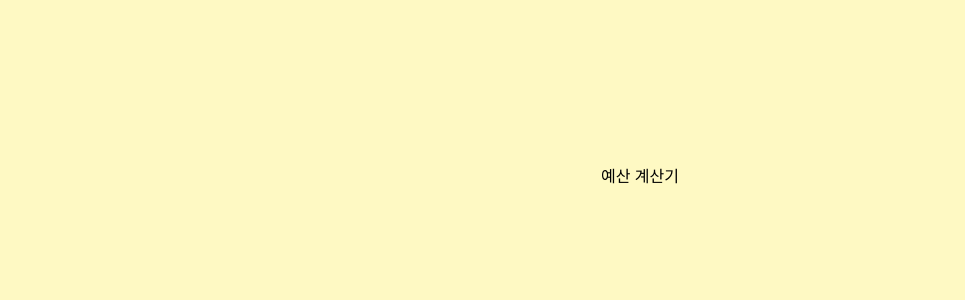
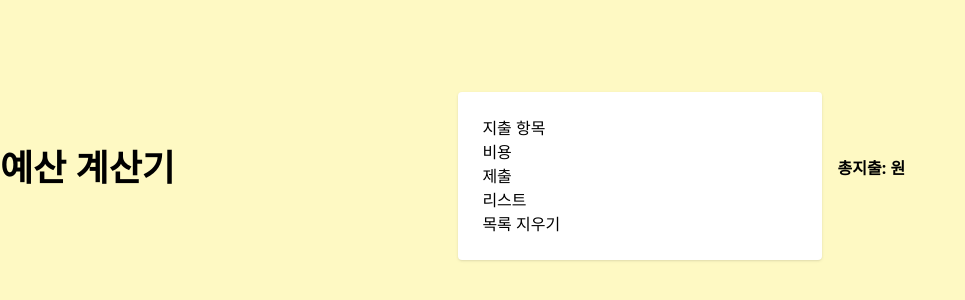
Before and after one commit to solmoonkang/react-basics, a React (Create React App) app in the folder budget-calculator-app/: page / in a window 1280 px wide. Shown: the part 224-524 px from the top of the page, without its empty margins (0-965 px from the left). Built offline with nearby package versions, Linux system fonts and the light colour scheme.

Commit message:
feat: Implement basic structure for budget calculator app

```diff
--- a/budget-calculator-app/src/App.js
+++ b/budget-calculator-app/src/App.js
@@ -3,8 +3,23 @@ import './App.css';
 function App() {
   return (
     <div className="flex items-center justify-center w-screen h-screen bg-yellow-100">
-      <div className>
+      <div className="text-4xl w-full font-bold mb-4 flex">
         <h1>예산 계산기</h1>
+      </div>
+
+      <div className="w-full p-6 m-4 bg-white rounded shadow lg:w-3/4 lg:max-w-lg">
+        <div>
+          <div>지출 항목</div> <div>비용</div>
+          <button>제출</button>
+        </div>
+        <div>
+          <div>리스트</div>
+          <button>목록 지우기</button>
+        </div>
+      </div>
+
+      <div className="w-full font-bold mb-4 flex">
+        <h1>총지출: {}원</h1>
       </div>
     </div>
   );
```
